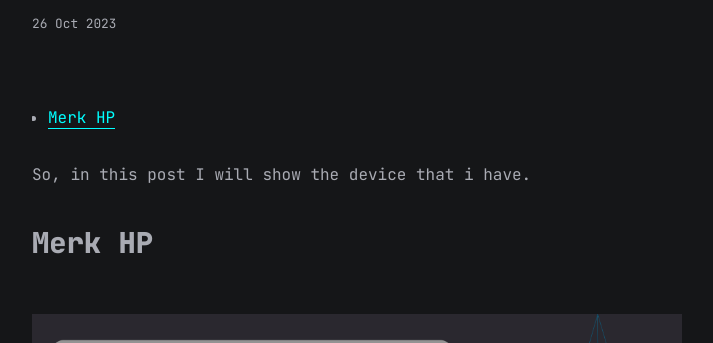
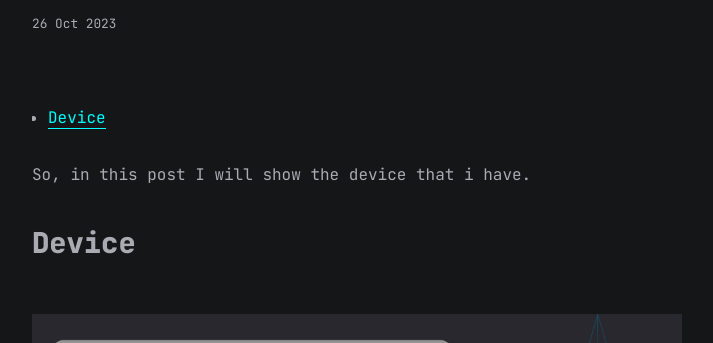
Before and after one commit to shera1402/shera1402.github.io, a Jekyll site: the page built from all_collections/_posts/2023-10-26-My-Device.md, in a window 1280 px wide and 900 px high. Shown: the part 231-574 px from the top of the window, without its empty margins (283-996 px from the left). Built offline with Jekyll 4.4.1, drawn with Linux system fonts in a browser that asks for light colours; comment, search, counter and statistics services are not loaded; a style sheet for code colours, icons or effects is not loaded.

Commit message:
Update 2023-10-26-My-Device.md

```diff
--- a/all_collections/_posts/2023-10-26-My-Device.md
+++ b/all_collections/_posts/2023-10-26-My-Device.md
@@ -6,7 +6,7 @@
 ---
 So, in this post I will show the device that i have.
 
-## Merk HP
+## Device
 
 <span style="display:block;text-align:center">![alt](https://cece987.github.io/assets/img/myDevice/device1[1].png)</span>
 <span style="display:block;text-align:center">![alt](https://cece987.github.io/assets/img/myDevice/device2[1].png)</span>
```
